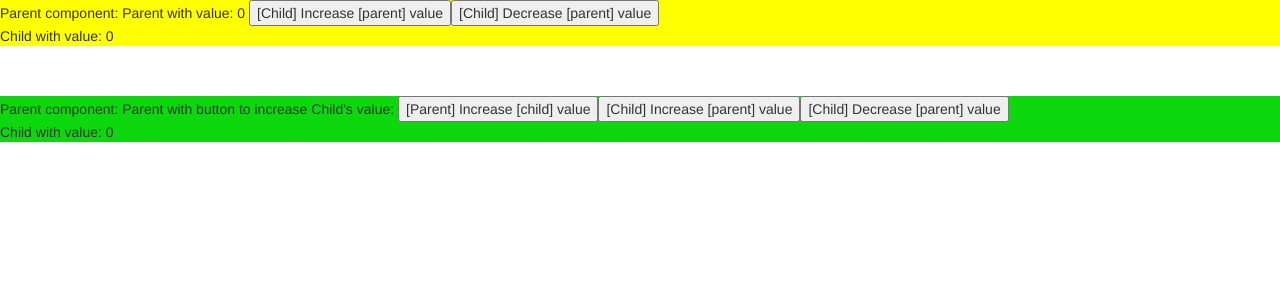
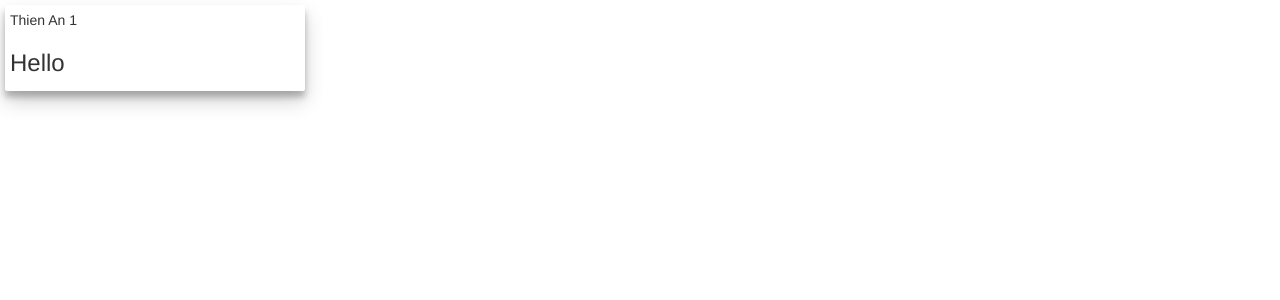
Before and after one commit to an244/Angular4-study, an Angular app: page / in a window 1280 px wide. Shown: the top 300 px of the page. Built offline with nearby package versions, Linux system fonts and the light colour scheme.

Commit message:
<ng-content>

```diff
--- a/src/app/app.component.html
+++ b/src/app/app.component.html
@@ -1 +1,6 @@
-<app-parent></app-parent>
+<app-card>
+<!-- trong card.component.html, card-header dc setup trc nên luôn luôn header dc hiển thị trc
+mặc kệ thứ tự các tag dc viết trong app.component.html    -->
+    <h3 class="card-body">Hello</h3>
+    <p class="card-header">Thien An 1</p>
+</app-card>
--- a/src/app/app.module.ts
+++ b/src/app/app.module.ts
@@ -14,6 +14,7 @@ import { PersonComponent } from './person/person.component';
 import { ListPersonComponent } from './list-person/list-person.component';
 import { ParentComponent } from './parent/parent.component';
 import { ChildComponent } from './child/child.component';
+import { CardComponent } from './card/card.component';
 
 @NgModule({
   declarations: [
@@ -26,7 +27,8 @@ import { ChildComponent } from './child/child.component';
     PersonComponent,
     ListPersonComponent,
     ParentComponent,
-    ChildComponent
+    ChildComponent,
+    CardComponent
   ],
   imports: [
     BrowserModule,
--- /dev/null
+++ b/src/app/card/card.component.css
@@ -0,0 +1,9 @@
+.card {
+    padding: 5px;
+    margin: 5px;
+    background: #fff;
+    border-radius: 2px;
+    display: inline-block;
+    width: 300px;
+    box-shadow: 0 10px 20px rgba(0,0,0,0.19), 0 6px 6px rgba(0,0,0,0.23);
+}
--- /dev/null
+++ b/src/app/card/card.component.html
@@ -0,0 +1,13 @@
+<div class="card">
+  <!-- <p>Khoa Pham Training</p> Thay the <p> bang <ng-content>
+    sau do wa app.component de thay doi -->
+  <!-- <ng-content></ng-content> -->
+
+  <!-- 2 bien -->
+  <div class="header">
+    <ng-content select=".card-header"></ng-content>
+  </div>
+  <div class="body">
+    <ng-content select=".card-body"></ng-content>
+  </div>
+</div>
--- /dev/null
+++ b/src/app/card/card.component.ts
@@ -0,0 +1,15 @@
+import { Component, OnInit } from '@angular/core';
+
+@Component({
+  selector: 'app-card',
+  templateUrl: './card.component.html',
+  styleUrls: ['./card.component.css']
+})
+export class CardComponent implements OnInit {
+
+  constructor() { }
+
+  ngOnInit() {
+  }
+
+}
```
Also changed, not shown: 1 other file (tests, documents, lock files or other folders).
